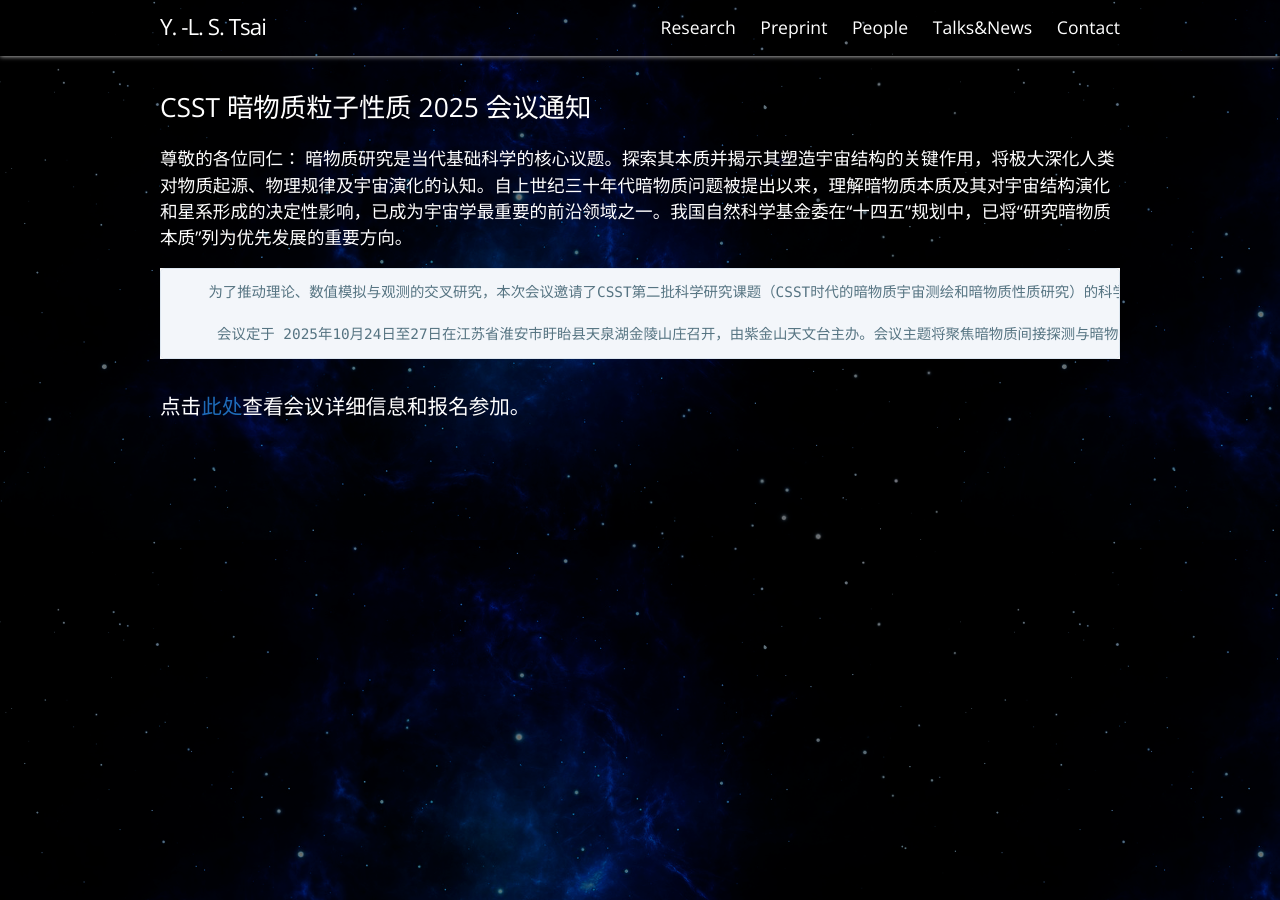
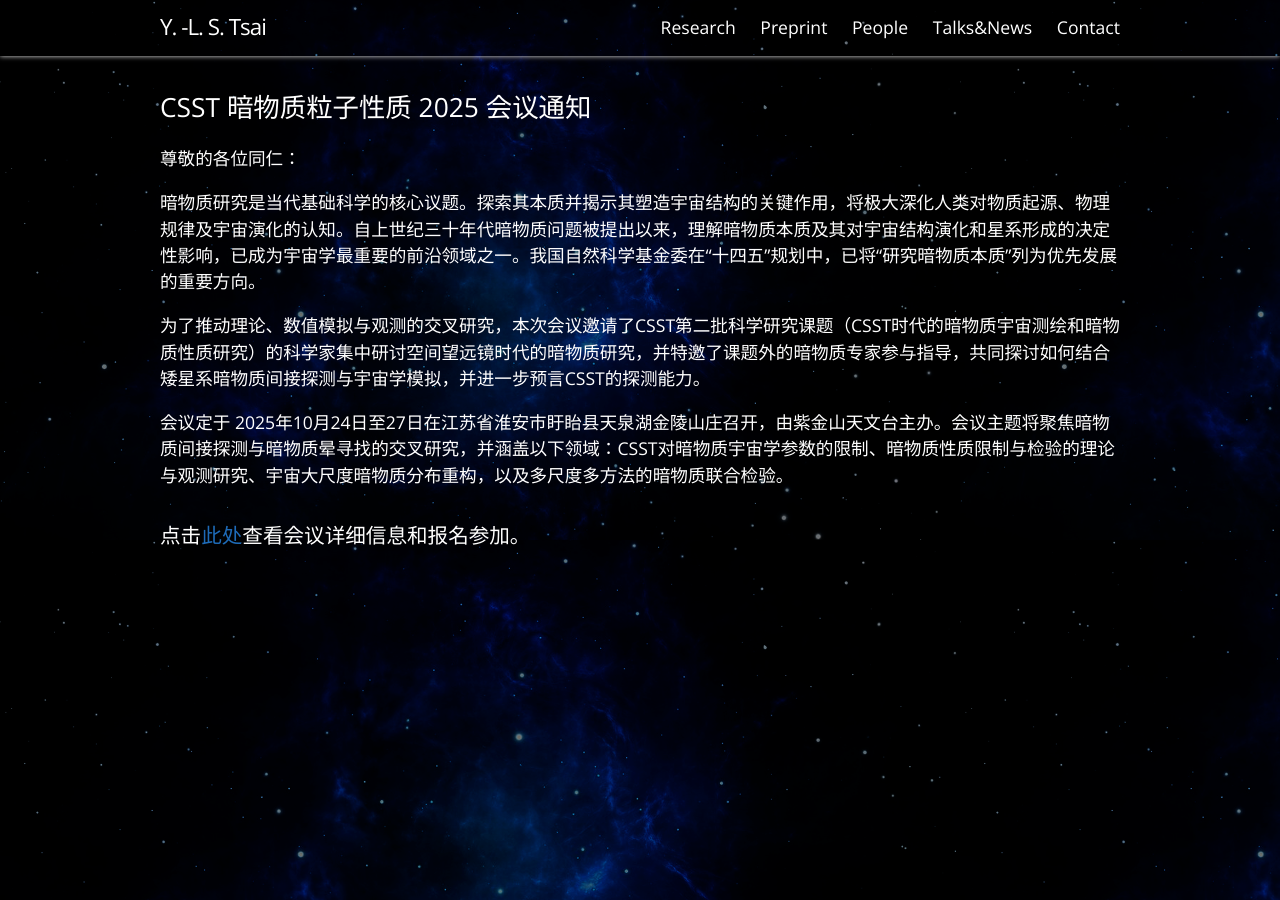
Before and after one commit to smingtsai/PMOdarkmatter, a Jekyll site: the page built from _posts/Talks_News/2025-09-01-1400.md, in a window 1280 px wide. Built offline with Jekyll 4.4.1, drawn with Linux system fonts in a browser that asks for light colours.

Commit message:
mod 2025-09-01-1400.md

```diff
--- a/_posts/Talks_News/2025-09-01-1400.md
+++ b/_posts/Talks_News/2025-09-01-1400.md
@@ -12,10 +12,11 @@ time: ""
 ## CSST 暗物质粒子性质 2025 会议通知
 
 尊敬的各位同仁：
-         暗物质研究是当代基础科学的核心议题。探索其本质并揭示其塑造宇宙结构的关键作用，将极大深化人类对物质起源、物理规律及宇宙演化的认知。自上世纪三十年代暗物质问题被提出以来，理解暗物质本质及其对宇宙结构演化和星系形成的决定性影响，已成为宇宙学最重要的前沿领域之一。我国自然科学基金委在“十四五”规划中，已将“研究暗物质本质”列为优先发展的重要方向。
 
-        为了推动理论、数值模拟与观测的交叉研究，本次会议邀请了CSST第二批科学研究课题（CSST时代的暗物质宇宙测绘和暗物质性质研究）的科学家集中研讨空间望远镜时代的暗物质研究，并特邀了课题外的暗物质专家参与指导，共同探讨如何结合矮星系暗物质间接探测与宇宙学模拟，并进一步预言CSST的探测能力。
+暗物质研究是当代基础科学的核心议题。探索其本质并揭示其塑造宇宙结构的关键作用，将极大深化人类对物质起源、物理规律及宇宙演化的认知。自上世纪三十年代暗物质问题被提出以来，理解暗物质本质及其对宇宙结构演化和星系形成的决定性影响，已成为宇宙学最重要的前沿领域之一。我国自然科学基金委在“十四五”规划中，已将“研究暗物质本质”列为优先发展的重要方向。
 
-         会议定于 2025年10月24日至27日在江苏省淮安市盱眙县天泉湖金陵山庄召开，由紫金山天文台主办。会议主题将聚焦暗物质间接探测与暗物质晕寻找的交叉研究，并涵盖以下领域：CSST对暗物质宇宙学参数的限制、暗物质性质限制与检验的理论与观测研究、宇宙大尺度暗物质分布重构，以及多尺度多方法的暗物质联合检验。
+为了推动理论、数值模拟与观测的交叉研究，本次会议邀请了CSST第二批科学研究课题（CSST时代的暗物质宇宙测绘和暗物质性质研究）的科学家集中研讨空间望远镜时代的暗物质研究，并特邀了课题外的暗物质专家参与指导，共同探讨如何结合矮星系暗物质间接探测与宇宙学模拟，并进一步预言CSST的探测能力。
+
+会议定于 2025年10月24日至27日在江苏省淮安市盱眙县天泉湖金陵山庄召开，由紫金山天文台主办。会议主题将聚焦暗物质间接探测与暗物质晕寻找的交叉研究，并涵盖以下领域：CSST对暗物质宇宙学参数的限制、暗物质性质限制与检验的理论与观测研究、宇宙大尺度暗物质分布重构，以及多尺度多方法的暗物质联合检验。
 
 ### 点击[此处](https://indico.pmo.ac.cn/event/1003)查看会议详细信息和报名参加。
```
